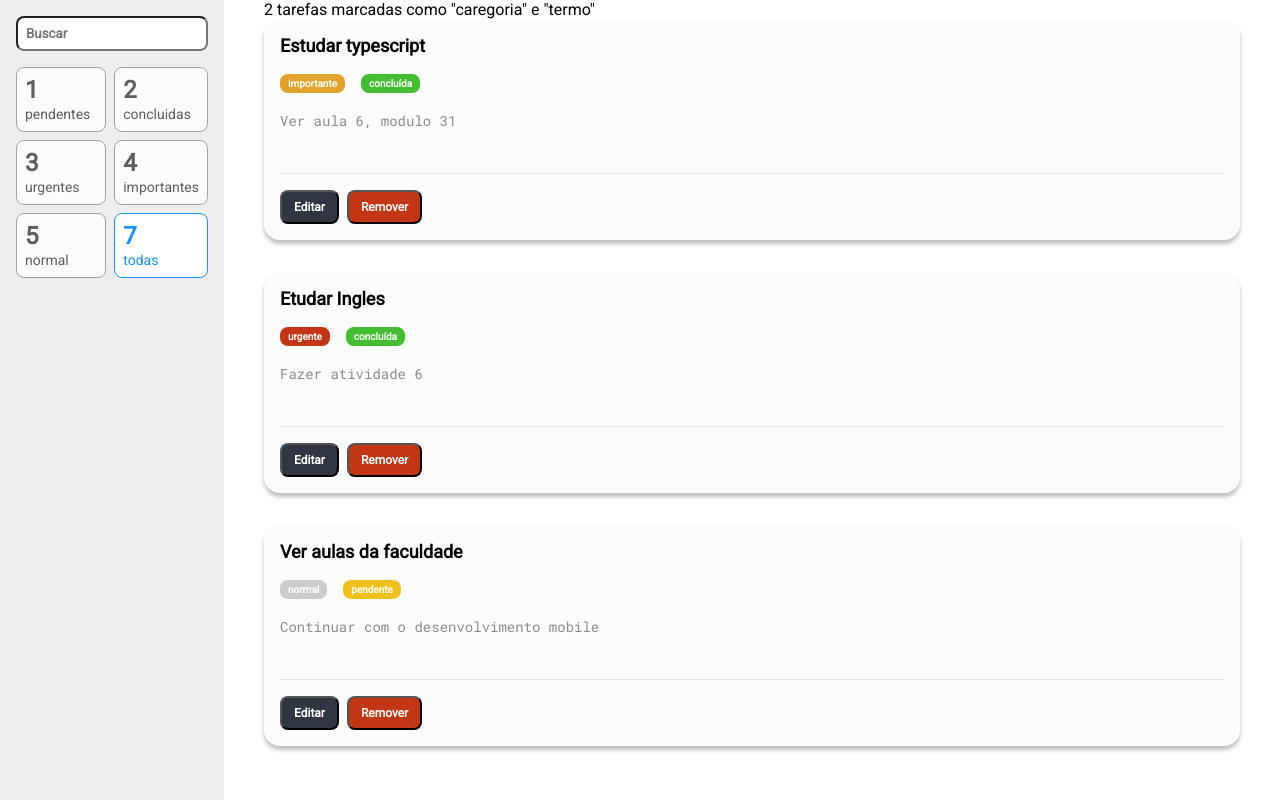
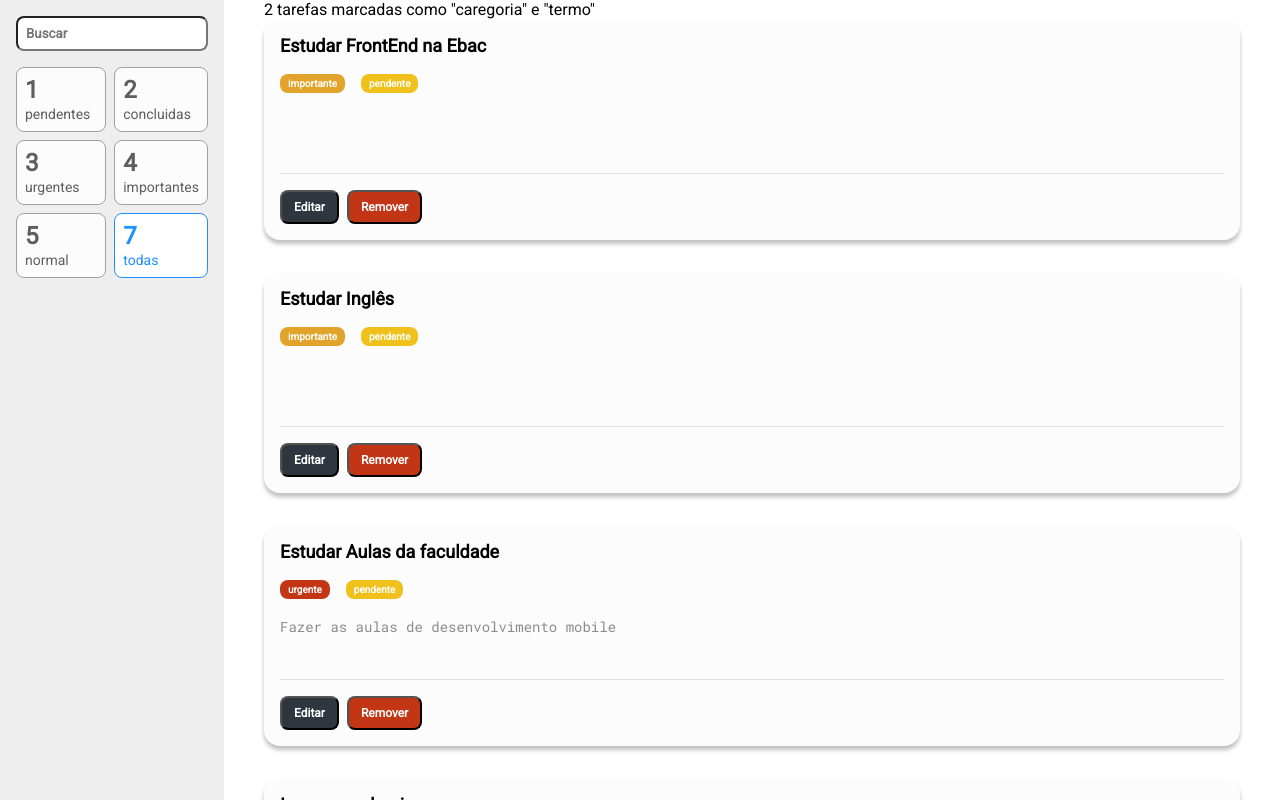
Before and after one commit to Wil-Fs/to-do-list, a React (Create React App) app: page / in a window 1280 px wide. Built offline with nearby package versions, Linux system fonts and the light colour scheme.

Commit message:
Config: Reducers

```diff
--- a/src/App.tsx
+++ b/src/App.tsx
@@ -1,16 +1,18 @@
+import { Provider } from 'react-redux';
 import SideBar from './containers/SideBar';
 import ToDoList from './containers/ToDoList';
 import GlobalStyle, { Container } from './styles';
+import store from './store';
 
 function App() {
 	return (
-		<>
+		<Provider store={store}>
 			<GlobalStyle />
 			<Container>
 				<SideBar />
 				<ToDoList />
 			</Container>
-		</>
+		</Provider>
 	);
 }
 
--- a/src/containers/ToDoList/index.tsx
+++ b/src/containers/ToDoList/index.tsx
@@ -1,31 +1,18 @@
+import { useSelector } from 'react-redux';
 import Task from '../../components/Task';
 import { Container } from './styles';
-import * as enums from '../../useful/enums/Tarefa';
 
-const tasks = [
-	{
-		title: 'Estudar typescript',
-		description: 'Ver aula 6, modulo 31',
-		priority: enums.Priority.IMPORTANTE,
-		status: enums.Status.CONCLUIDA
-	},
-	{
-		title: 'Etudar Ingles',
-		description: 'Fazer atividade 6',
-		priority: enums.Priority.URGENTE,
-		status: enums.Status.CONCLUIDA
-	},
-	{
-		title: 'Ver aulas da faculdade',
-		description: 'Continuar com o desenvolvimento mobile',
-		priority: enums.Priority.NORMAL,
-		status: enums.Status.PENDENTE
-	}
-];
+import { RootReducer } from '../../store';
 
-const ToDoList = () => (
+const ToDoList = () => {
+	const { tasks } = useSelector((state: RootReducer) => state);
+
+	return (
 		<Container>
-		<p>2 tarefas marcadas como &quot;caregoria&quot; e &quot;termo&quot;</p>
+			<p>
+				2 tarefas marcadas como &quot;caregoria&quot; e
+				&quot;termo&quot;
+			</p>
 			<ul>
 				{tasks.map(({ description, title, priority, status }) => (
 					<li key={title}>
@@ -40,5 +27,6 @@ const ToDoList = () => (
 			</ul>
 		</Container>
 	);
+};
 
 export default ToDoList;
--- a/src/store/index.ts
+++ b/src/store/index.ts
@@ -7,4 +7,6 @@ const store = configureStore({
 	}
 });
 
-type RootReducer = ReturnType<typeof store.getState>;
+export type RootReducer = ReturnType<typeof store.getState>;
+
+export default store;
--- a/src/store/reducers/tasks.ts
+++ b/src/store/reducers/tasks.ts
@@ -23,7 +23,7 @@ const taskSlice = createSlice({
 			'Estudar Aulas da faculdade',
 			enums.Priority.URGENTE,
 			enums.Status.PENDENTE,
-			'',
+			'Fazer as aulas de desenvolvimento mobile',
 			3
 		),
 		new Task(
```
Lines whose indentation alone changed are shown as unchanged.
